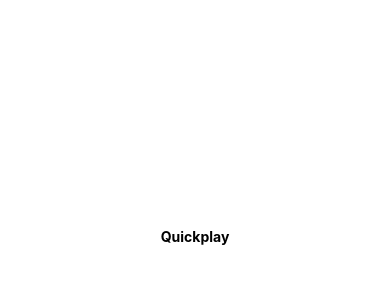
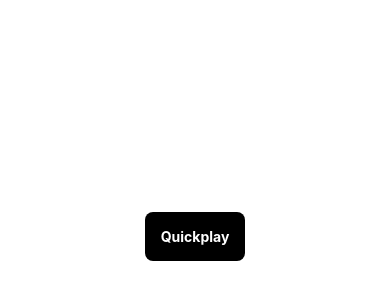
Before and after one commit to 21andrewchang/Stella, a React Native app: screen / in a window 390 px wide. Shown: the part 186-486 px from the top of the page. Built offline with nearby package versions, Linux system fonts and the light colour scheme.

Commit message:
feat: tailwind test

```diff
--- a/App.js
+++ b/App.js
@@ -1,10 +1,12 @@
 import { StatusBar } from "expo-status-bar";
-import { SafeAreaView, Text } from "react-native";
+import { SafeAreaView, Text, TouchableOpacity } from "react-native";
 
 export default function App() {
   return (
     <SafeAreaView className="flex-1 justify-center items-center bg-white">
-      <Text className="font-bold text-black">Quickplay</Text>
+      <TouchableOpacity className="p-4 bg-black rounded-lg">
+        <Text className="font-bold text-white">Quickplay</Text>
+      </TouchableOpacity>
       <StatusBar style="auto" />
     </SafeAreaView>
   );
```
